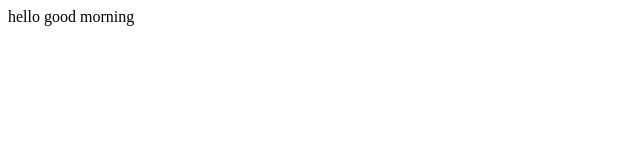
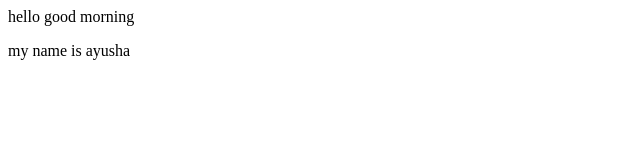
Before and after one commit to ayusha0704/todo-app, a plain HTML site: page index.html in a window 1280 px wide. Shown: the whole page, without its empty margins (0-640 px from the left). Drawn offline with Linux system fonts and the light colour scheme.

Commit message:
add new paragraph

```diff
--- a/index.html
+++ b/index.html
@@ -1 +1,2 @@
 <p>hello good morning</p>
+<p>my name is ayusha</p>
```
